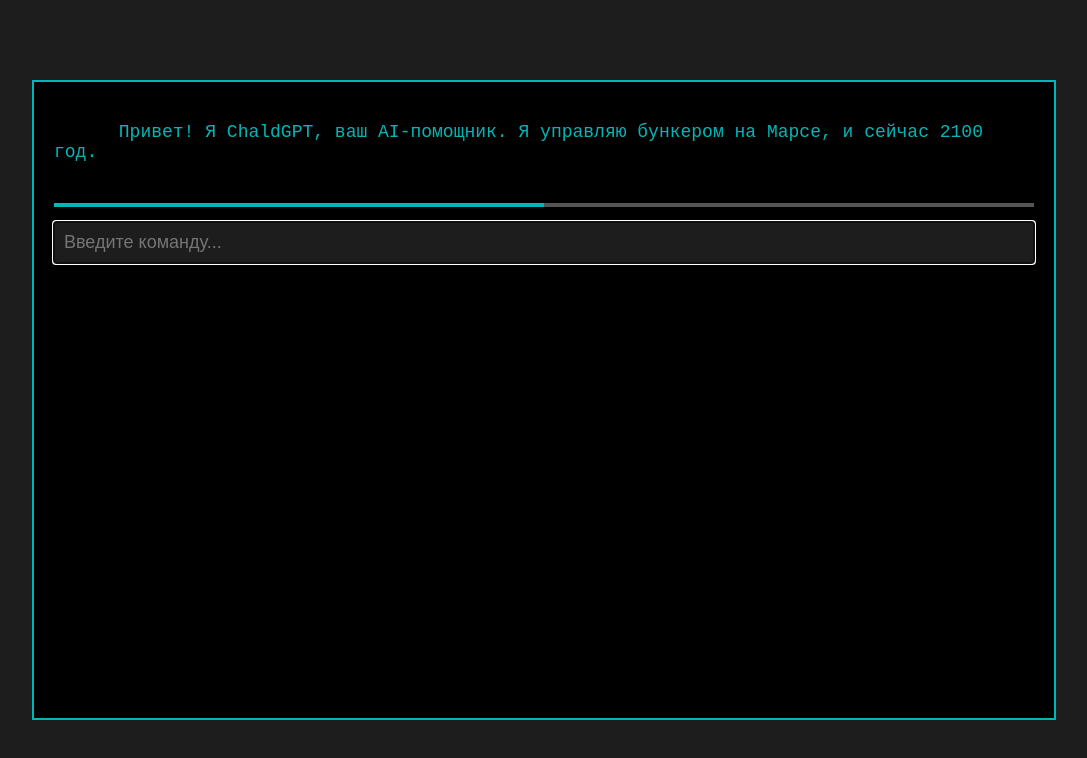
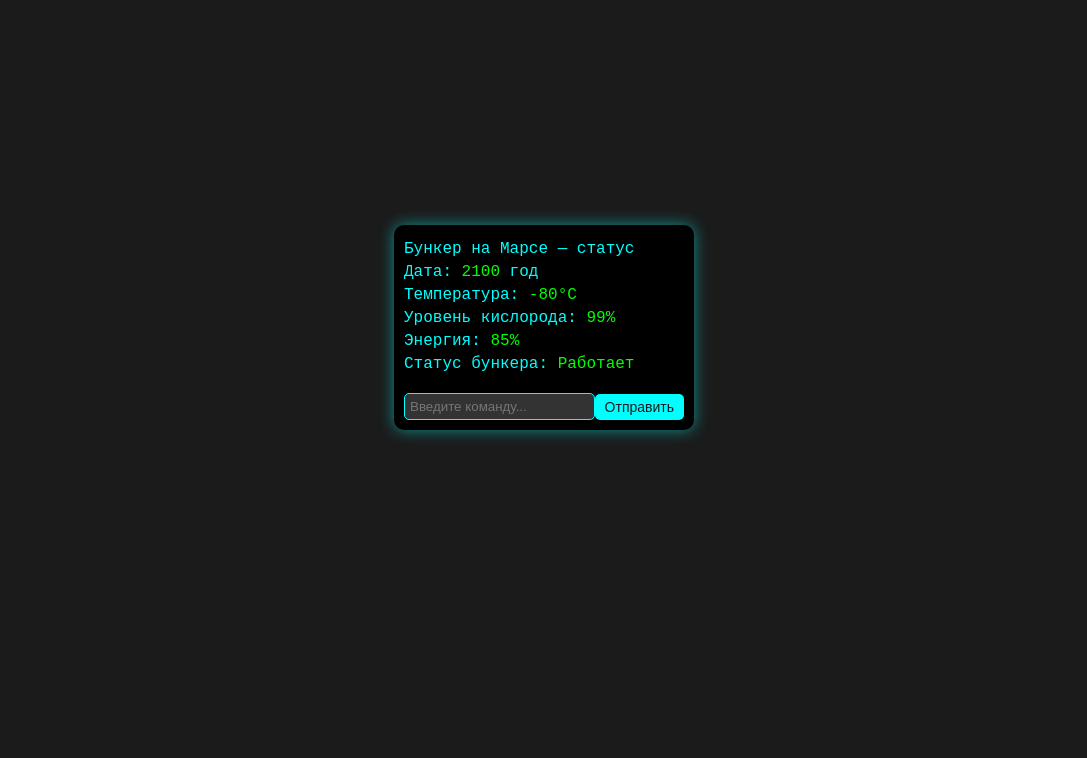
Before and after one commit to ttserafim1/sdasdasdasdasd, a plain HTML site: page index.html in a window 1280 px wide. Shown: the whole page, without its empty margins (96-1183 px from the left). Drawn offline with Linux system fonts and the light colour scheme.

Commit message:
Update index.html

```diff
--- a/index.html
+++ b/index.html
@@ -3,7 +3,7 @@
 <head>
     <meta charset="UTF-8">
     <meta name="viewport" content="width=device-width, initial-scale=1.0">
-  <title>ChaldGPT Terminal</title>
+    <title>Показатели бункера на Марсе</title>
     <style>
         * {
             margin: 0;
@@ -12,141 +12,124 @@
         }
 
         body {
-      background-color: #1d1d1d;
-      color: #00b7b7; /* Бирюзовый цвет текста */
-      font-family: monospace;
-      height: 100vh;
+            background-color: #1b1b1b;
+            font-family: 'Courier New', Courier, monospace;
+            color: #00FFFF;
+            text-align: center;
             display: flex;
             justify-content: center;
             align-items: center;
+            height: 100vh;
+            margin: 0;
+        }
+
+        .container {
+            width: 300px;
+            height: 350px;
         }
 
         .terminal {
-      width: 80%;
-      height: 80%;
-      border: 2px solid #00b7b7; /* Бирюзовая рамка */
-      padding: 20px;
-      overflow-y: auto;
-      background-color: #000000; /* Черный фон терминала */
-      color: #00b7b7;
-      font-size: 18px;
+            background-color: #000000;
+            border-radius: 10px;
+            padding: 10px;
+            box-shadow: 0 0 15px rgba(0, 255, 255, 0.5);
         }
 
         .output {
-      white-space: pre-wrap;
-      word-wrap: break-word;
-      margin-bottom: 10px;
+            text-align: left;
+            margin-bottom: 20px;
+        }
+
+        .line {
+            margin: 5px 0;
+        }
+
+        .line span {
+            color: #00FF00;
+        }
+
+        .input {
+            display: flex;
+            justify-content: space-between;
+            align-items: center;
         }
 
         input {
-      width: 100%;
-      background-color: #1d1d1d;
-      color: #00b7b7;
-      border: none;
-      font-size: 18px;
-      padding: 10px;
-      margin-top: 10px;
+            width: 70%;
+            padding: 5px;
+            background-color: #333333;
+            border: 1px solid #00FFFF;
+            color: #00FFFF;
+            border-radius: 5px;
         }
 
-    .loading-bar {
-      display: inline-block;
-      width: 100%;
-      height: 4px;
-      background-color: #555;
-      position: relative;
-      margin-top: 5px;
+        button {
+            background-color: #00FFFF;
+            color: #1b1b1b;
+            border: none;
+            padding: 5px 10px;
+            border-radius: 5px;
+            cursor: pointer;
+            font-size: 14px;
         }
 
-    .loading-bar-inner {
-      height: 100%;
-      width: 0;
-      background-color: #00b7b7;
-      animation: load 2s infinite;
-    }
-
-    @keyframes load {
-      0% {
-        width: 0%;
-      }
-      50% {
-        width: 50%;
-      }
-      100% {
-        width: 100%;
-      }
+        button:hover {
+            background-color: #00b3b3;
         }
     </style>
 </head>
 <body>
+    <div class="container">
         <div class="terminal">
-    <div id="output" class="output">
-      Привет! Я ChaldGPT, ваш AI-помощник. Я управляю бункером на Марсе, и сейчас 2100 год.
+            <div class="output">
+                <div class="line">Бункер на Марсе — статус</div>
+                <div class="line">Дата: <span id="date">2100</span> год</div>
+                <div class="line">Температура: <span id="temperature">-80°C</span></div>
+                <div class="line">Уровень кислорода: <span id="oxygen-level">99%</span></div>
+                <div class="line">Энергия: <span id="energy">85%</span></div>
+                <div class="line">Статус бункера: <span id="status">Работает</span></div>
             </div>
-    <div class="loading-bar">
-      <div class="loading-bar-inner"></div>
+            <div class="input">
+                <input type="text" id="command" placeholder="Введите команду...">
+                <button onclick="processCommand()">Отправить</button>
             </div>
-    <input type="text" id="userInput" placeholder="Введите команду..." autofocus />
+        </div>
     </div>
 
     <script>
-    document.getElementById("userInput").addEventListener("keydown", function (event) {
-      if (event.key === "Enter") {
-        const userInput = event.target.value;
-        if (userInput.trim()) {
-          addOutput(`> ${userInput}`);
-          event.target.value = '';
-          processRequest(userInput);
-        }
-      }
-    });
+        // Функция для обработки команд
+        function processCommand() {
+            const command = document.getElementById("command").value.trim();
+            const statusElement = document.getElementById("status");
 
-    function addOutput(text) {
-      const outputDiv = document.getElementById("output");
-      const newText = document.createElement("div");
-      newText.textContent = text;
-      outputDiv.appendChild(newText);
-      outputDiv.scrollTop = outputDiv.scrollHeight; // Scroll to the bottom
+            // Обработка команд
+            if (command.toLowerCase() === "проверить статус") {
+                // Моделируем обновление показателей бункера
+                updateBunkerStatus("-78°C", "98%", "84%", "Все системы в норме");
+            } else if (command.toLowerCase() === "отключить систему") {
+                updateBunkerStatus("-100°C", "0%", "0%", "Система отключена");
+            } else if (command.toLowerCase() === "установить температуру") {
+                const newTemperature = prompt("Введите новую температуру: ");
+                updateBunkerStatus(newTemperature, document.getElementById("oxygen-level").innerText, document.getElementById("energy").innerText, statusElement.innerText);
+            } else if (command.toLowerCase() === "установить уровень кислорода") {
+                const newOxygen = prompt("Введите новый уровень кислорода: ");
+                updateBunkerStatus(document.getElementById("temperature").innerText, newOxygen, document.getElementById("energy").innerText, statusElement.innerText);
+            } else if (command.toLowerCase() === "установить энергию") {
+                const newEnergy = prompt("Введите новый уровень энергии: ");
+                updateBunkerStatus(document.getElementById("temperature").innerText, document.getElementById("oxygen-level").innerText, newEnergy, statusElement.innerText);
+            } else {
+                alert("Неизвестная команда. Попробуйте снова.");
             }
 
-    function processRequest(input) {
-      addOutput("Обработка запроса...");
-      const loadingBar = document.querySelector('.loading-bar-inner');
-      loadingBar.style.width = "0%";  // reset loading bar
-
-      setTimeout(() => {
-        loadingBar.style.width = "100%";
-        fetchResponse(input);
-      }, 2000);  // simulate loading time
+            document.getElementById("command").value = "";  // Очистка поля ввода
         }
 
-    async function fetchResponse(input) {
-      try {
-        const response = await fetch('https://api.openrouter.ai/v1/chat', {
-          method: 'POST',
-          headers: {
-            'Content-Type': 'application/json',
-            'Authorization': 'Bearer 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' // Ваш API-ключ
-          },
-          body: JSON.stringify({
-            model: "google/gemini-2.0-flash-lite-001", // Используем вашу модель
-            prompt: `Ты управляешь бункером на Марсе в 2100 году. Вопрос: ${input}`,
-            max_tokens: 100,
-            temperature: 0.7
-          })
-        });
-
-        const data = await response.json();
-
-        if (data.choices && data.choices[0]) {
-          const botReply = data.choices[0].text.trim();
-          addOutput(`ChaldGPT: ${botReply}`);
-        } else {
-          addOutput("Извините, я не могу обработать ваш запрос.");
-        }
-      } catch (error) {
-        console.error('Ошибка при запросе:', error);
-        addOutput("Извините, возникла ошибка при обработке запроса.");
-      }
+        // Функция для обновления показателей бункера
+        function updateBunkerStatus(temperature, oxygen, energy, status) {
+            document.getElementById("temperature").innerText = temperature;
+            document.getElementById("oxygen-level").innerText = oxygen;
+            document.getElementById("energy").innerText = energy;
+            document.getElementById("status").innerText = status;
         }
     </script>
 </body>
```
Lines whose indentation alone changed are shown as unchanged.
